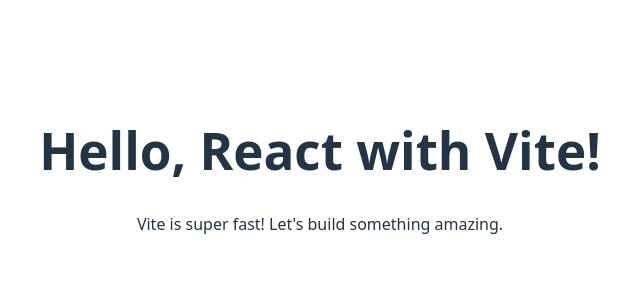
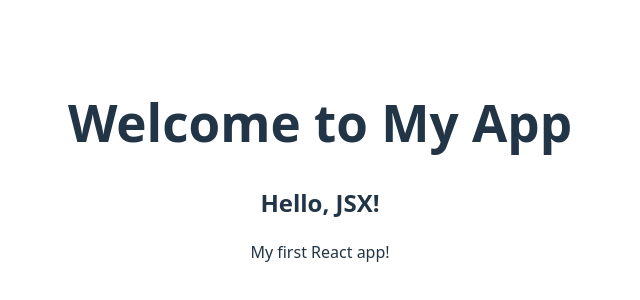
Before and after one commit to warrnn/my-react-app, a React (Vite) app: page / in a window 1280 px wide. Shown: the part 230-530 px from the top of the page, without its empty margins (320-960 px from the left). Built offline with nearby package versions, Linux system fonts and the light colour scheme.

Commit message:
Make first component and update App to use it

```diff
--- a/src/App.jsx
+++ b/src/App.jsx
@@ -1,12 +1,16 @@
-import './App.css'
+import "./App.css";
+import Header from "./components/Header";
 
 function App() {
-  return (
-    <div style={{ textAlign: 'center', padding: '20px' }}>
-      <h1>Hello, React with Vite!</h1>
-      <p>Vite is super fast! Let's build something amazing.</p>
-    </div>
-  );
+	const element = <h2>Hello, JSX!</h2>;
+
+	return (
+		<div style={{ textAlign: "center", padding: "20px" }}>
+			<Header title="Welcome to My App" />
+			{element}
+			<p>My first React app!</p>
+		</div>
+	);
 }
 
-export default App
+export default App;
--- /dev/null
+++ b/src/components/Header.jsx
@@ -0,0 +1,5 @@
+function Header({ title = "Default Title" }) {
+	return <h1>{title}</h1>;
+}
+
+export default Header;
```
